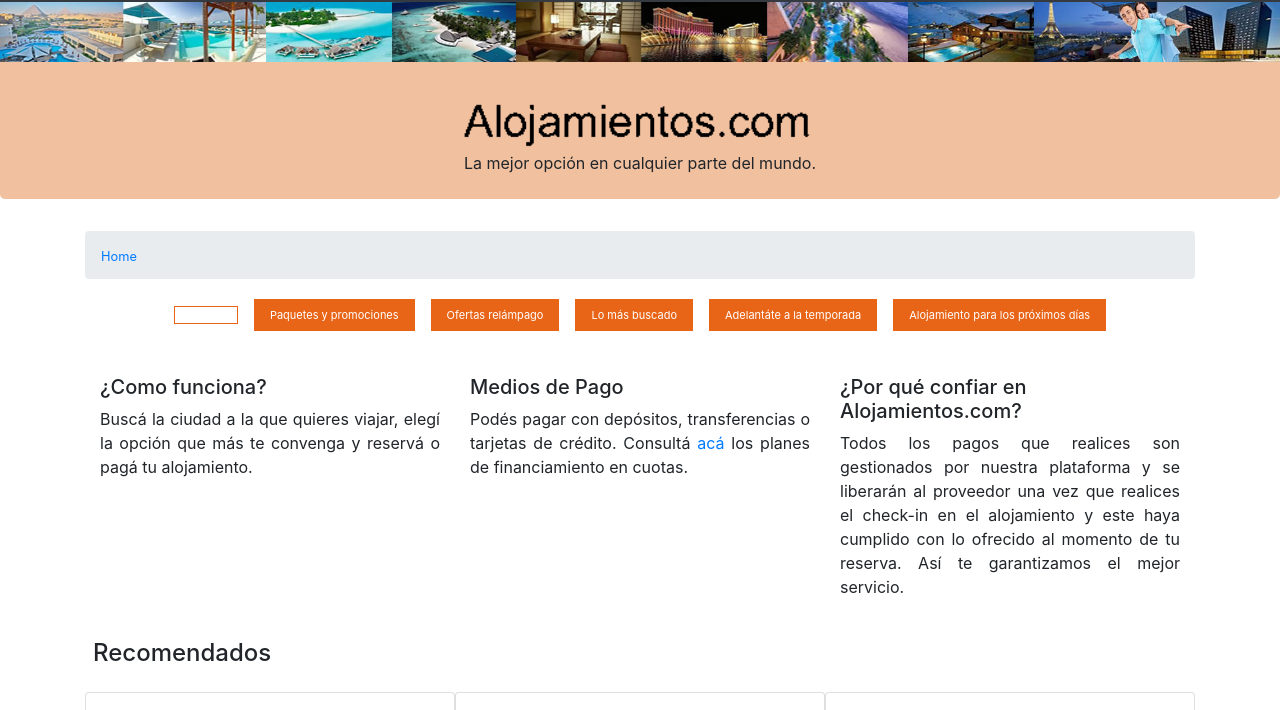
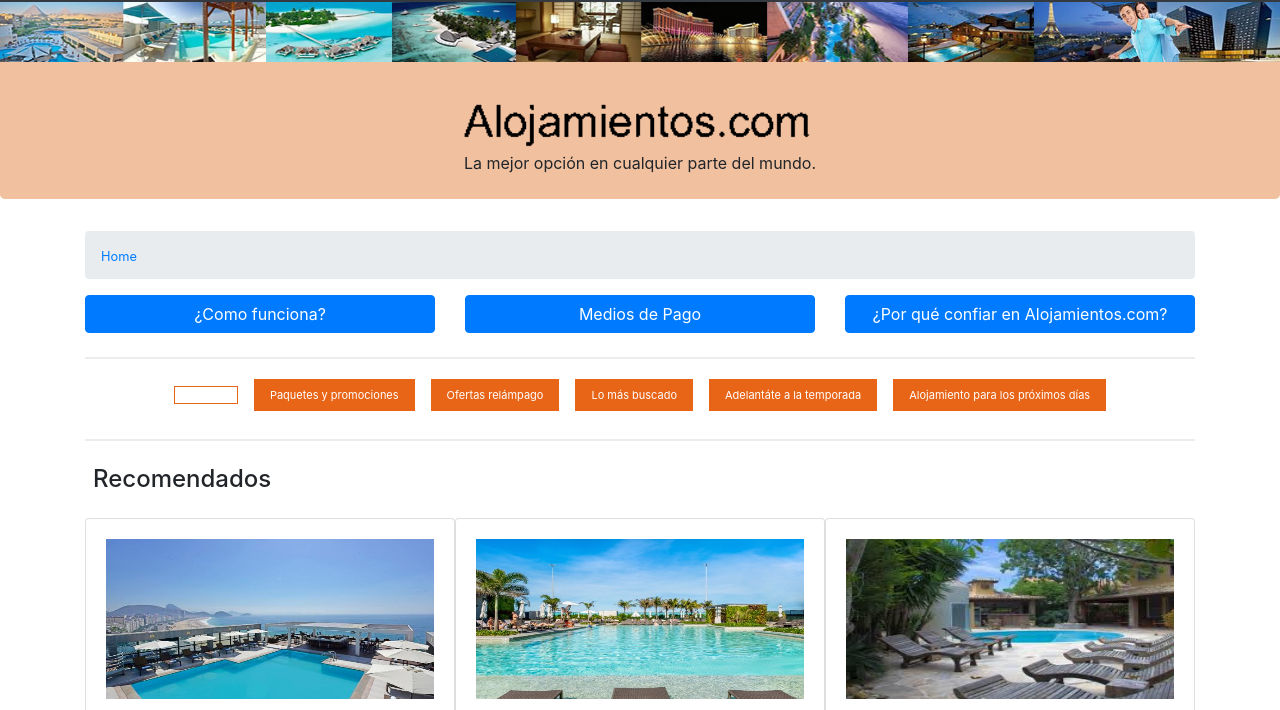
Before and after one commit to mccm2310/guia-hoteles, a website: page index.html in a window 1280 px wide. Shown: the part 54-764 px from the top of the page. Drawn offline with nearby package versions, Linux system fonts and the light colour scheme; a web font is replaced by a local one.

Commit message:
Se agrega collapse en Index.html. Fin leccion 3 1/2

```diff
--- a/css/main.css
+++ b/css/main.css
@@ -88,3 +88,10 @@
     display: block;
     margin: 0 auto;
 }
+
+hr {
+    border-bottom: 1px solid #ececec;
+    border-top: 1px solid #ececec;
+    width: 100%;
+    margin:1.5rem 0 1rem;
+}
--- a/index.html
+++ b/index.html
@@ -50,54 +50,76 @@
                     <li class="breadcrumb-item"><small><a href="./index.html">Home</a></small></li>
                 </ol>
             </nav>
+            <div class="row">
+                <div class="col-sm-12 col-md">
+                    <button class="btn btn-primary" data-toggle="collapse" data-target="#function" aria-expanded="false" aria-controls="multiCollapse1">¿Como funciona?</button>
+                </div>
+                <div class="col-sm-12 col-md">
+                    <button class="btn btn-primary" data-toggle="collapse" data-target="#payments" aria-expanded="false" aria-controls="multiCollapse2">Medios de Pago</button>
+                </div>
+                <div class="col-sm-12 col-md">
+                    <button class="btn btn-primary" data-toggle="collapse" data-target="#trusted" aria-expanded="false" aria-controls="multiCollapse3">¿Por qu&eacute; confiar en Alojamientos.com?</button>
+                </div>
+            </div>
+            <div class="row">
+                <div class="col-sm-12 col-md-4">
+                    <div class="collapse multi-collapse text-justify"  id="function">
+                        <div style="padding: 1rem">
+                            <small>Busc&aacute; la ciudad a la que quieres viajar, eleg&iacute; la opci&oacute;n que m&aacute;s te convenga y reserv&aacute; o pag&aacute; tu alojamiento.</small>
+                        </div>
+                    </div>
+                </div>
+                <div class="col-sm-12 col-md">
+                    <div class="collapse multi-collapse text-justify" id="payments">
+                        <div style="padding: 1rem">
+                            <small>Pod&eacute;s pagar con dep&oacute;sitos, transferencias o tarjetas de cr&eacute;dito. Consult&aacute; <a href="#">ac&aacute;</a> los planes de financiamiento en cuotas.</small>
+                        </div>
+                    </div>
+                </div>
+                <div class="col-sm-12 col-md">
+                    <div class="collapse multi-collapse text-justify" id="trusted">
+                        <div style="padding: 1rem">
+                            <small>Todos los pagos que realices son gestionados por nuestra plataforma y se liberar&aacute;n al proveedor una vez que realices el check-in en el alojamiento y este haya cumplido con lo ofrecido al momento de tu reserva. As&iacute; te garantizamos el mejor servicio.</small>
+                        </div>
+                    </div>
+                </div>
+            </div>
+            <hr>
                 <ul class="quick-access-bar nav nav-pill align-items-center m-b-4" id="myPills">
                     <li class="nav-item quick-access" style="text-align:center">
                         <a href="#home" class="nav-link active" id="home-tab" data-toggle="pill" role="tab" aria-controls="home" aria-selected="false">
-                    <span class="oi oi-home"></span></a>
+                            <span class="oi oi-home"></span>
+                        </a>
                     </li>
                     <li class="nav-item quick-access">
                         <a href="#promos" class="nav-link" id="promos-tab" data-toggle="pill" role="tab" aria-controls="promos" aria-selected="false">
-                    <span class="oi oi-briefcase"></span> Paquetes y promociones</a>
+                            <span class="oi oi-briefcase"></span> Paquetes y promociones
+                        </a>
                     </li>
                     <li class="nav-item quick-access">
                         <a href="#flash" class="nav-link" id="flash-tab" data-toggle="pill" role="tab" aria-controls="flash" aria-selected="false">
-                    <span class="oi oi-bolt"></span> Ofertas rel&aacute;mpago</a>
+                            <span class="oi oi-bolt"></span> Ofertas rel&aacute;mpago
+                        </a>
                     </li>
                     <li class="nav-item quick-access">
                         <a href="#wanted" class="nav-link" id="wanted-tab" data-toggle="pill" role="tab" aria-controls="wanted" aria-selected="false">
-                    <span class="oi oi-magnifying-glass"></span> Lo m&aacute;s buscado</a>
+                            <span class="oi oi-magnifying-glass"></span> Lo m&aacute;s buscado
+                        </a>
                     </li>
                     <li class="nav-item quick-access">
                         <a href="#season" class="nav-link" id="season-tab" data-toggle="pill" role="tab" aria-controls="season" aria-selected="false">
-                    <span class="oi oi-calendar"></span> Adelant&aacute;te a la temporada</a>
+                            <span class="oi oi-calendar"></span> Adelant&aacute;te a la temporada
+                        </a>
                     </li>
                     <li class="nav-item quick-access">
                         <a href="#urgent" class="nav-link" id="urgent-tab" data-toggle="pill" role="tab" aria-controls="urgent" aria-selected="false">
-                    <span class="oi oi-clock"></span> Alojamiento para los pr&oacute;ximos d&iacute;as</a>
+                            <span class="oi oi-clock"></span> Alojamiento para los pr&oacute;ximos d&iacute;as
+                        </a>
                     </li>
                 </ul>
+            <hr>
             <div id="myPillsContent" class="tab-content">
                 <div id="home" class="tab-pane fade show active" role="tabpanel" area-labelledby="home-tab">
-                    <div class="d-flex align-items-center m-b-4 mt-4 align-items-stretch flex-wrap">
-                        <div class="col-sm-12 col-md flex-column text-justify">
-                            <p>
-                                <h5>¿Como funciona?</h5>
-                                <span>Busc&aacute; la ciudad a la que quieres viajar, eleg&iacute; la opci&oacute;n que m&aacute;s te convenga y reserv&aacute; o pag&aacute; tu alojamiento.</span>
-                            </p>
-                        </div>
-                        <div class="col-sm-12 col-md flex-column text-justify">
-                            <p>
-                                <h5>Medios de Pago</h5>
-                                <span>Pod&eacute;s pagar con dep&oacute;sitos, transferencias o tarjetas de cr&eacute;dito. Consult&aacute; <a href="#">ac&aacute;</a> los planes de financiamiento en cuotas.</span>
-                            </p>
-                        </div>
-                        <div class="col-sm-12 col-md flex-column text-justify">
-                            <p>
-                                <h5 class="text-left">¿Por qu&eacute; confiar en Alojamientos.com?</h5>
-                                <span>Todos los pagos que realices son gestionados por nuestra plataforma y se liberar&aacute;n al proveedor una vez que realices el check-in en el alojamiento y este haya cumplido con lo ofrecido al momento de tu reserva. As&iacute; te garantizamos el mejor servicio.</span>
-                            </p>
-                        </div>
-                    </div>
                     <h4 class="mx-2 my-4">Recomendados</h4>
                     <div class="d-flex flex-wrap mt-2">
                         <div class="card col-sm-12 col-md recommended d-flex flex-column justify-content-between">
```
Lines whose indentation alone changed are shown as unchanged.
